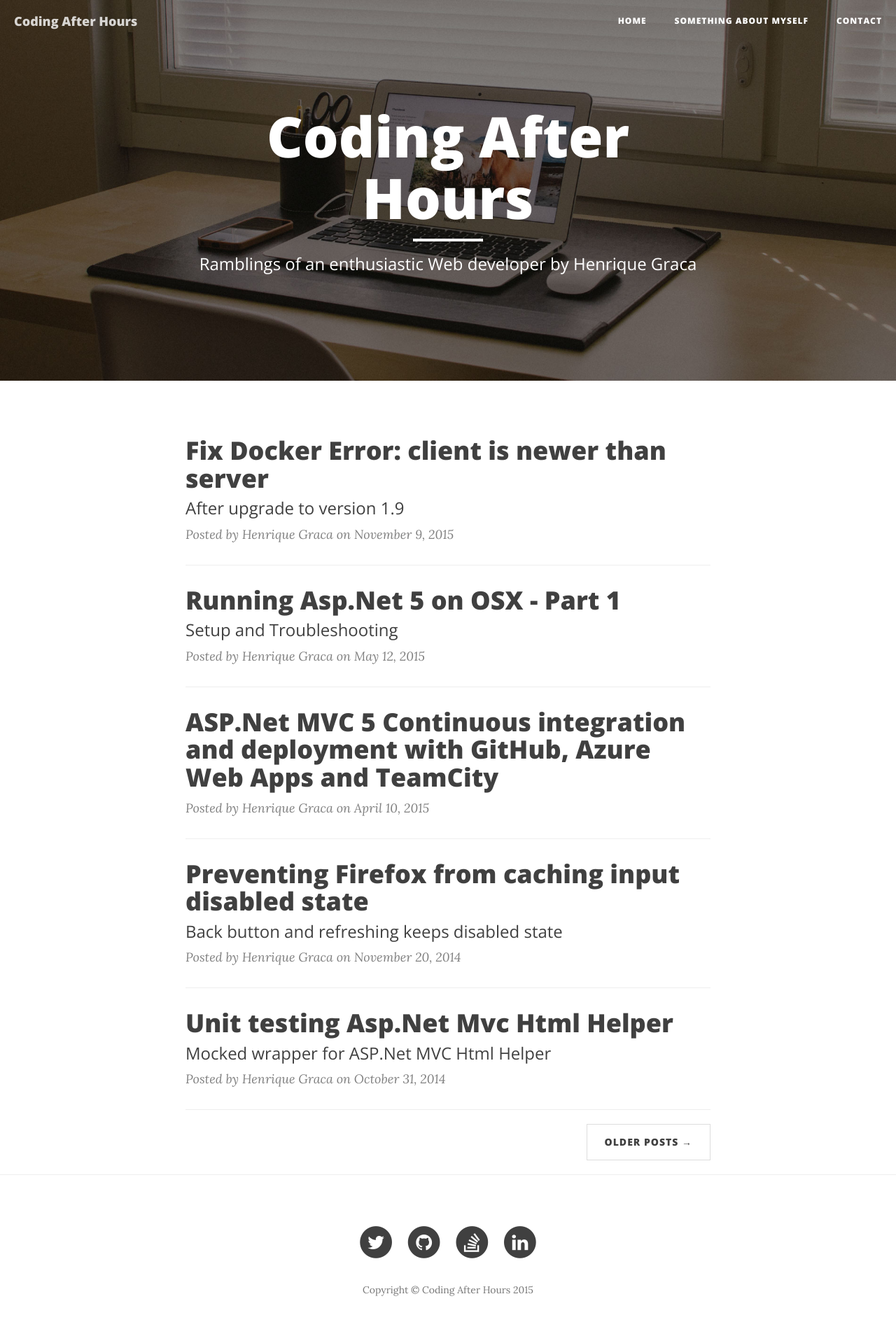
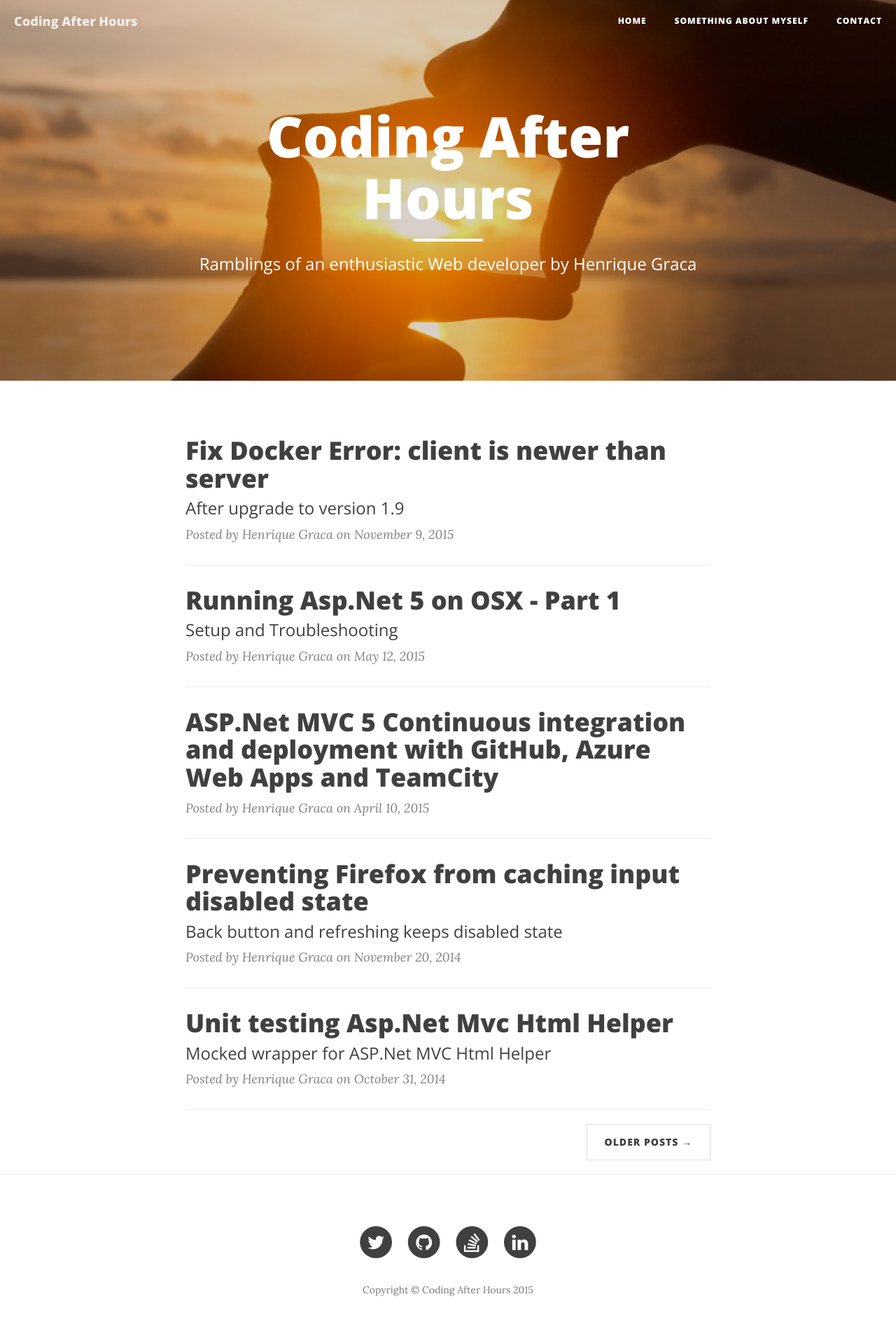
Before and after one commit to hjgraca/hjgraca.github.io-old, a Jekyll site: the page built from index.html, in a window 1280 px wide. Shown: the whole page at 70% size. Built offline with Jekyll 4.4.1, drawn with Linux system fonts in a browser that asks for light colours; nearby versions of some CDN libraries; the list of posts is cut into pages by our own code.

Commit message:
add new homepage background

```diff
--- a/index.html
+++ b/index.html
@@ -1,7 +1,7 @@
 ---
 layout: page
 description: "Ramblings of an enthusiastic Web developer by Henrique Graca"
-header-img: "img/home-bg.jpg"
+header-img: "img/homepage.jpg"
 ---
 
 {% for post in paginator.posts %}
```
Also changed, not shown: img/bridge.jpg (added), img/homepage.jpg (added).
